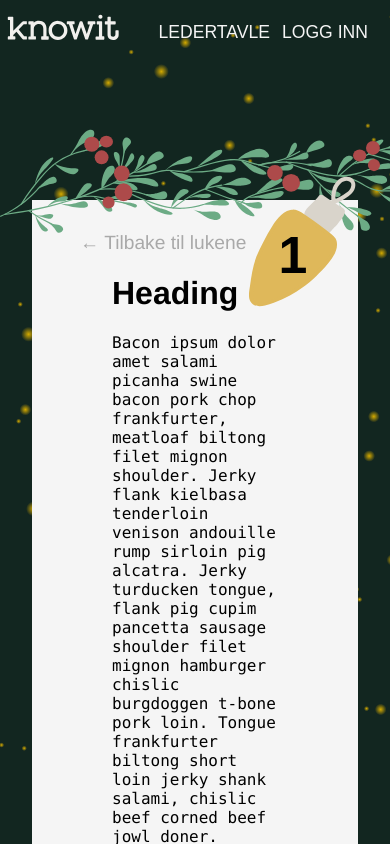
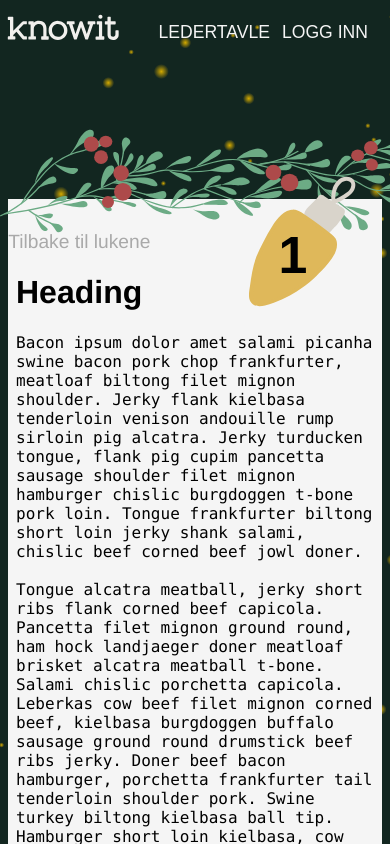
Before and after one commit to knowit/julekalender_frontend, a React (Create React App) app: page /luke/1 in a window 390 px wide. Built offline with nearby package versions, Linux system fonts and the light colour scheme.

Commit message:
fix mobile view on door, ish

```diff
--- a/src/components/Door.css
+++ b/src/components/Door.css
@@ -6,7 +6,7 @@
     position: relative;
 }
 
-.BorderWrapper{
+.BorderWrapper {
     overflow-x: hidden;
     overflow-y: hidden;
     margin-bottom: -5rem;
@@ -24,7 +24,7 @@
     top: 3rem;
 }
 
-.LightNumber{
+.LightNumber {
     font-family: Arial, Helvetica, sans-serif;
     font-weight: 600;
 }
@@ -36,14 +36,18 @@
     margin-left: -2rem;
 }
 
-.Door{
+.Door {
     background-color: whitesmoke;
     color: black;
-    padding-top: 2rem;
-    padding-left: 5rem;
-    padding-right: 5rem;
-    padding-bottom: 5rem;
+    padding: 2rem 5rem 5rem 5rem;
     margin: 0 2rem 0 2rem;
+}
+
+@media only screen and (max-width: 768px) {
+    .Door {
+        margin: 0 0.5rem 0 0.5rem;
+        padding: 2rem 0.5rem 5rem 0.5rem;
+    }
 }
 
 .Door pre {
```
Also changed, not shown: src/components/svg/mistletoeborder.svg.
